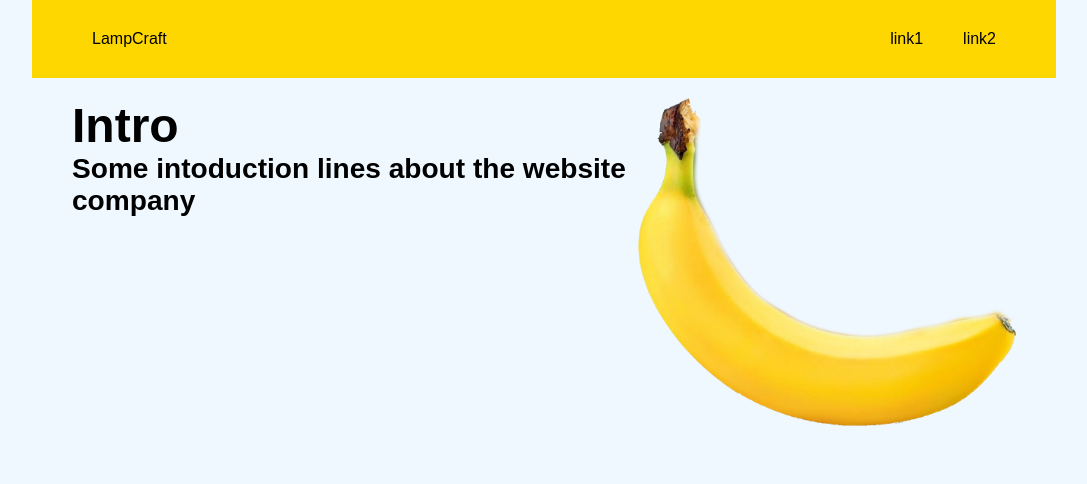
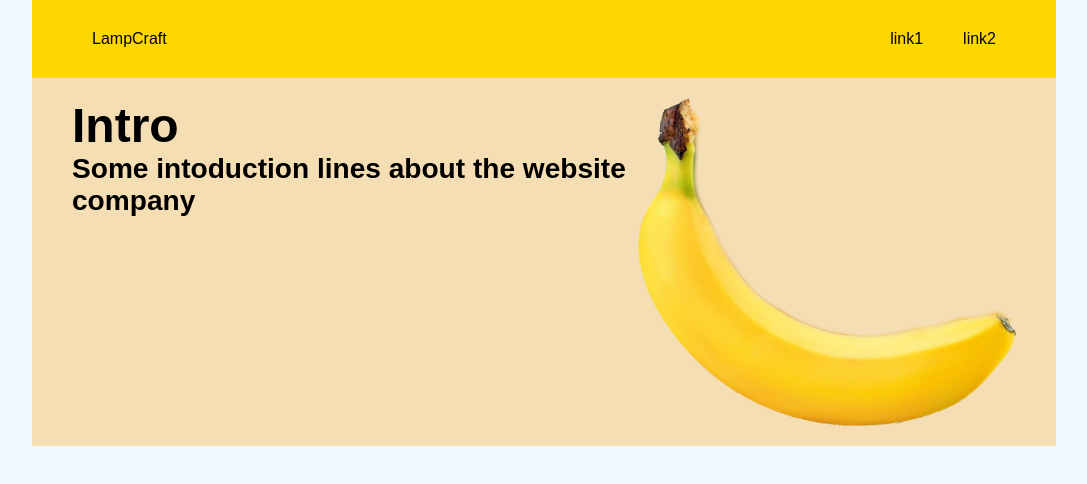
Before and after one commit to Alexandr71001/test, a plain HTML site: page index.html in a window 1280 px wide. Shown: the whole page, without its empty margins (96-1183 px from the left). Drawn offline with Linux system fonts and the light colour scheme.

Commit message:
Update style.css

```diff
--- a/style.css
+++ b/style.css
@@ -36,7 +36,7 @@ body {
     background-color: aliceblue;
 }
 .header-content {
-    background-color: rgb (# 252, 186, 3);
+    background-color: wheat;
     display: flex;
     margin: 0 10px;
     padding: 20px 40px;
```
